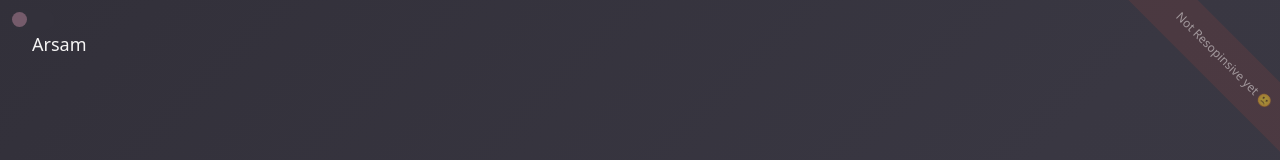
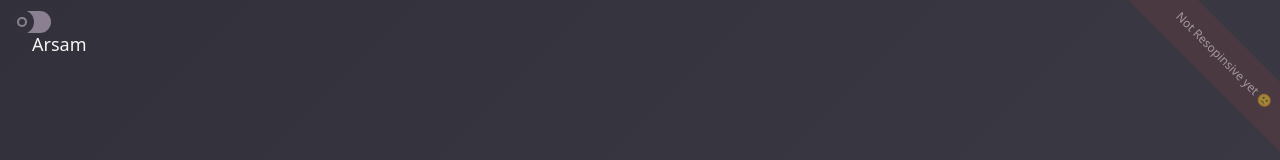
Before and after one commit to arsamsarabi/arsam-io, a Next.js app: page /work in a window 1280 px wide. Shown: the top 160 px of the page. Built offline with nearby package versions, Linux system fonts and the light colour scheme; a web font is replaced by a local one.

Commit message:
✨ (toggle): cv toggle implemented

```diff
--- a/src/components/cv/components/cvToggle/toggle.tsx
+++ b/src/components/cv/components/cvToggle/toggle.tsx
@@ -1,6 +1,5 @@
 import React, { ReactElement } from 'react'
 import styled, { css } from 'styled-components'
-import { rgba } from 'polished'
 
 const ToggleWrapper = styled.div`
   position: absolute;
@@ -8,23 +7,44 @@ const ToggleWrapper = styled.div`
   left: 10px;
 `
 
-const Label = styled.label`
-  position: relative;
-  display: inline-block;
-  width: 45px;
-  height: 20px;
-`
+const Label = styled.label(({ theme }: { theme: Theme }) => {
+  return css`
+    position: relative;
+    display: block;
+    width: 42px;
+    height: 24px;
+    cursor: pointer;
+    -webkit-tap-highlight-color: transparent;
+    transform: translate3d(0, 0, 0);
+    &:before {
+      content: '';
+      position: relative;
+      top: 1px;
+      left: 1px;
+      width: 40px;
+      height: 22px;
+      display: block;
+      background: ${theme.cv['005']};
+      border-radius: 12px;
+      transition: background 0.2s ease;
+    }
+  `
+})
 
 const Input = styled.input(({ theme }: { theme: Theme }) => {
   return css`
-    opacity: 0;
-    width: 0;
-    height: 0;
-    &:checked + span {
-      background-color: ${rgba(theme.cv['001'], 0.2)};
+    display: none;
+    &:checked + label {
       &:before {
-        transform: translateX(26px);
-        background-color: ${theme.cv['001']};
+        background: ${theme.cv['001']};
+      }
+      & > span {
+        transform: translateX(18px);
+        & > svg > path {
+          stroke: ${theme.cv['001']};
+          stroke-dasharray: 25;
+          stroke-dashoffset: 25;
+        }
       }
     }
   `
@@ -33,24 +53,26 @@ const Input = styled.input(({ theme }: { theme: Theme }) => {
 const Indicator = styled.span(({ theme }: { theme: Theme }) => {
   return css`
     position: absolute;
-    cursor: pointer;
     top: 0;
     left: 0;
-    right: 0;
-    bottom: 0;
-    background-color: ${theme.palette.primary};
-    transition: 0.4s;
-    border-radius: 34px;
-    &:before {
-      position: absolute;
-      content: '';
-      height: 15px;
-      width: 15px;
-      left: 2px;
-      bottom: 3px;
-      background-color: ${rgba(theme.cv['007'], 0.4)};
-      transition: 0.4s;
-      border-radius: 50%;
+    width: 24px;
+    height: 24px;
+    display: block;
+    background: ${theme.palette.primary};
+    border-radius: 50%;
+    transition: all 0.2s ease;
+    & > svg {
+      margin: 7px;
+      fill: none;
+      & > path {
+        stroke: ${theme.cv['005']};
+        stroke-width: 2;
+        stroke-linecap: round;
+        stroke-linejoin: round;
+        stroke-dasharray: 24;
+        stroke-dashoffset: 0;
+        transition: all 0.5s linear;
+      }
     }
   `
 })
@@ -63,9 +85,13 @@ export type ToggleProps = {
 export const Toggle = ({ onClick, checked }: ToggleProps): ReactElement => {
   return (
     <ToggleWrapper>
-      <Label>
-        <Input type="checkbox" checked={checked} onChange={onClick} />
-        <Indicator />
+      <Input type="checkbox" checked={checked} onChange={onClick} id="toggleInput" />
+      <Label htmlFor="toggleInput">
+        <Indicator>
+          <svg width="10px" height="10px" viewBox="0 0 10 10">
+            <path d="M5,1 L5,1 C2.790861,1 1,2.790861 1,5 L1,5 C1,7.209139 2.790861,9 5,9 L5,9 C7.209139,9 9,7.209139 9,5 L9,5 C9,2.790861 7.209139,1 5,1 L5,9 L5,1 Z"></path>
+          </svg>
+        </Indicator>
       </Label>
     </ToggleWrapper>
   )
```
Also changed, not shown: src/components/cv/index.tsx (+8 -1 lines).
